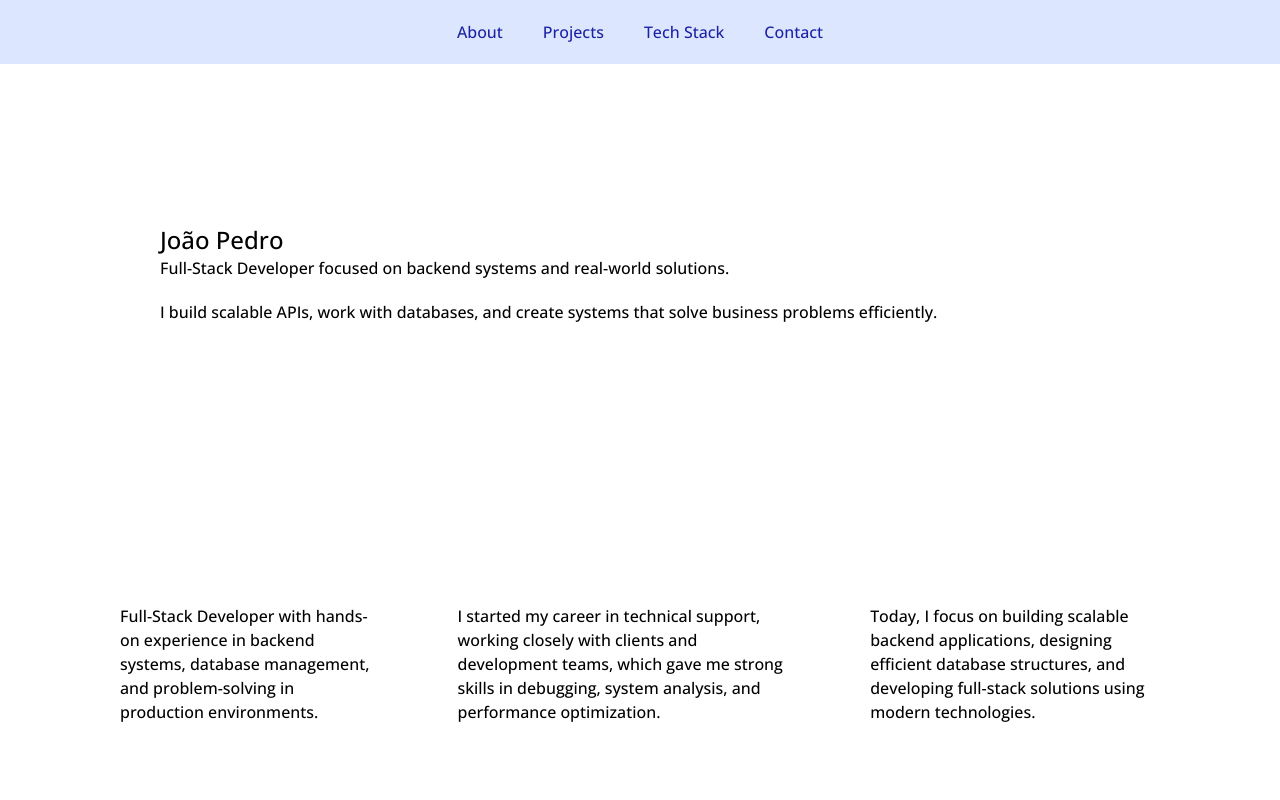
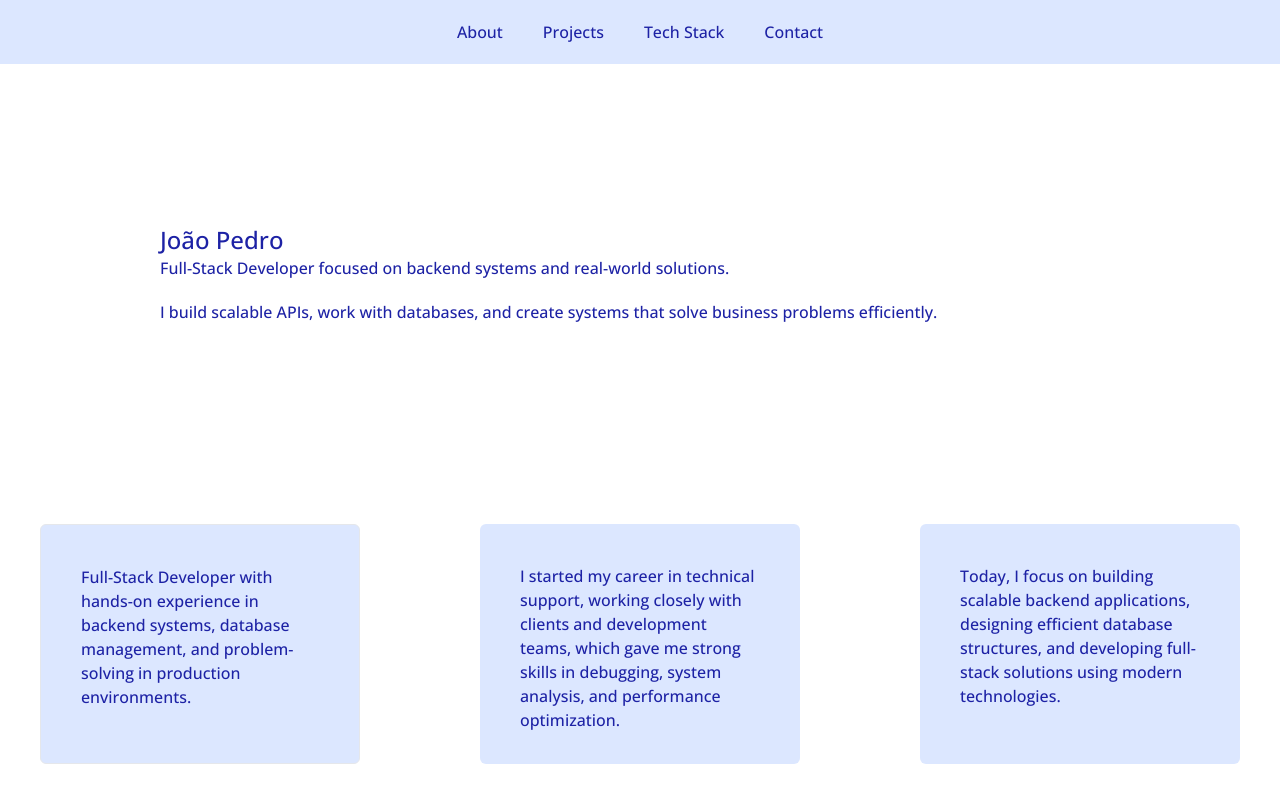
Before and after one commit to JP-Soares/new-portifolio, a React (Create React App) app: page / in a window 1280 px wide. Shown: the top 800 px of the page. Built offline with nearby package versions, Linux system fonts and the light colour scheme; some icons are missing; a web font is replaced by a local one.

Commit message:
styling about and header

```diff
--- a/src/sections/about.tsx
+++ b/src/sections/about.tsx
@@ -1,15 +1,15 @@
 export default function About(){
     return(
         <div>
-            <div className="flex justify-center p-20">
-                <div className="p-10">
+            <div className="flex justify-between p-10 text-jacksons-purple-800">
+                <div className="p-10 bg-jacksons-purple-100 w-80 h-60 border rounded-md">
                     <p>
                         Full-Stack Developer with hands-on experience in backend systems, database management,
                         and problem-solving in production environments.
                     </p>
                 </div>
 
-                <div className="p-10">
+                <div className="p-10 bg-jacksons-purple-100 w-80 h-60 rounded-md">
                     <p>
                         I started my career in technical support, working closely with clients and development
                         teams, which gave me strong skills in debugging, system analysis,
@@ -17,7 +17,7 @@ export default function About(){
                     </p>
                 </div>
 
-                <div className="p-10">
+                <div className="p-10 bg-jacksons-purple-100 w-80 h-60 rounded-md">
                     <p>
                         Today, I focus on building scalable backend applications, designing efficient
                         database structures, and developing full-stack solutions using modern technologies.
--- a/src/sections/header.tsx
+++ b/src/sections/header.tsx
@@ -4,10 +4,10 @@ export default function Header(){
     return(
         <div>
             <div className="p-40">
-                <p className="text-2xl ">João Pedro</p>
-                <p>Full-Stack Developer focused on backend systems and real-world solutions.</p>
+                <p className="text-2xl text-jacksons-purple-800">João Pedro</p>
+                <p className="text-jacksons-purple-800">Full-Stack Developer focused on backend systems and real-world solutions.</p>
 
-                <p className="pt-5">I build scalable APIs, work with databases, and create systems that
+                <p className="pt-5 text-jacksons-purple-800">I build scalable APIs, work with databases, and create systems that
                     solve business problems efficiently.
                 </p>
             </div>
```
